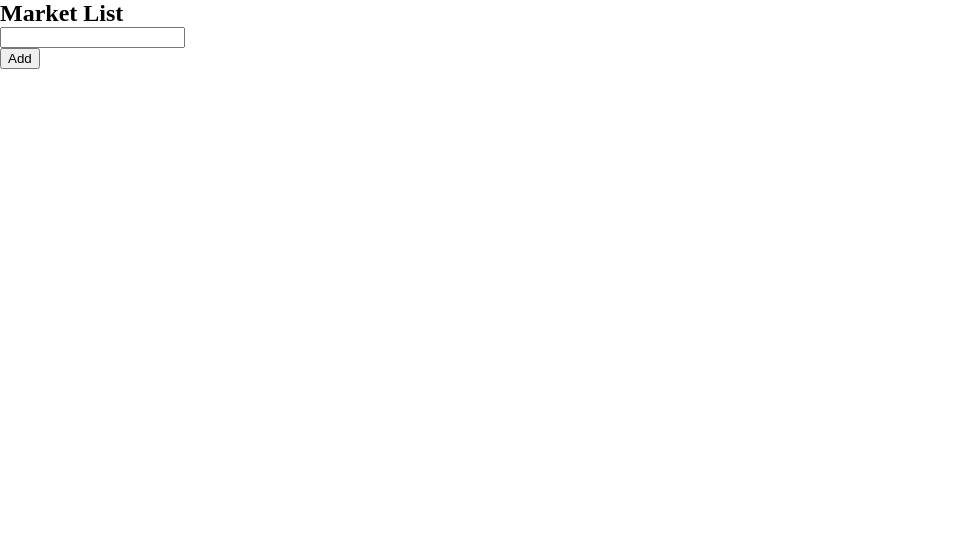
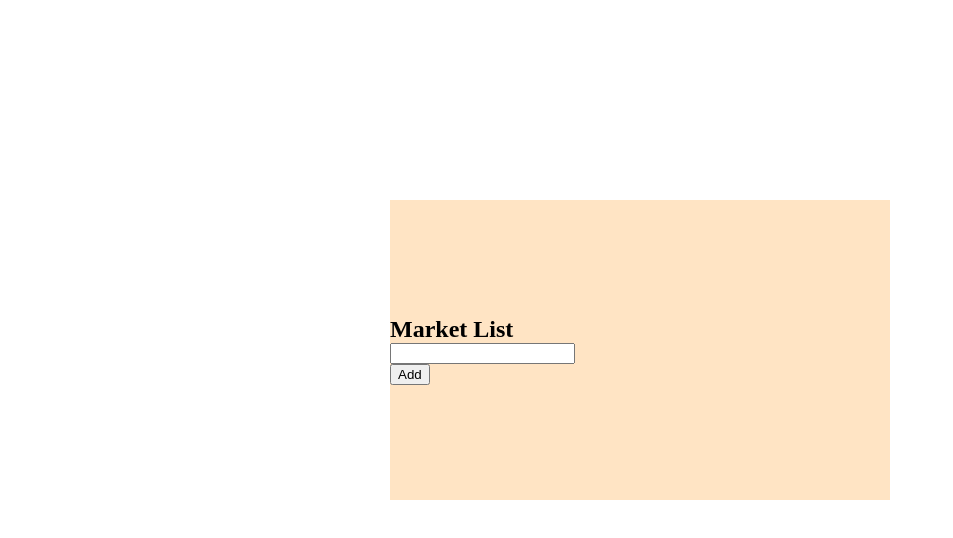
Before and after one commit to lucasmezuraro/javascript_app_without_frameworks, a plain HTML site: page form_javascript_without_frameworks/index.html in a window 1280 px wide. Shown: the whole page, without its empty margins (0-953 px from the left). Drawn offline with Linux system fonts and the light colour scheme.

Commit message:
center align form container

```diff
--- a/form_javascript_without_frameworks/index.css
+++ b/form_javascript_without_frameworks/index.css
@@ -1,3 +1,19 @@
 *{
    margin: 0;
 }
+
+.form {
+    display:flex;
+    justify-content: center;
+}
+
+.container {
+    display: flex;
+    flex-wrap: wrap;
+    flex-direction: column;
+    background-color: bisque;
+    justify-content: center;
+    width: 500px;
+    height: 300px;
+    margin-top: 25vh;
+}
--- a/form_javascript_without_frameworks/index.html
+++ b/form_javascript_without_frameworks/index.html
@@ -7,6 +7,7 @@
     <title>Market List</title>
 </head>
 <body>
+    <div class='form'>
         <div class="container">
             <div class="form-title">
                 <h2 class='title'>Market List</h2>
@@ -20,6 +21,7 @@
                 </div>
             </div>
         </div>
+    </div>
 </body>
 <script type='text/javascript' src='./index.js'></script>
 </html>
```
Lines whose indentation alone changed are shown as unchanged.
